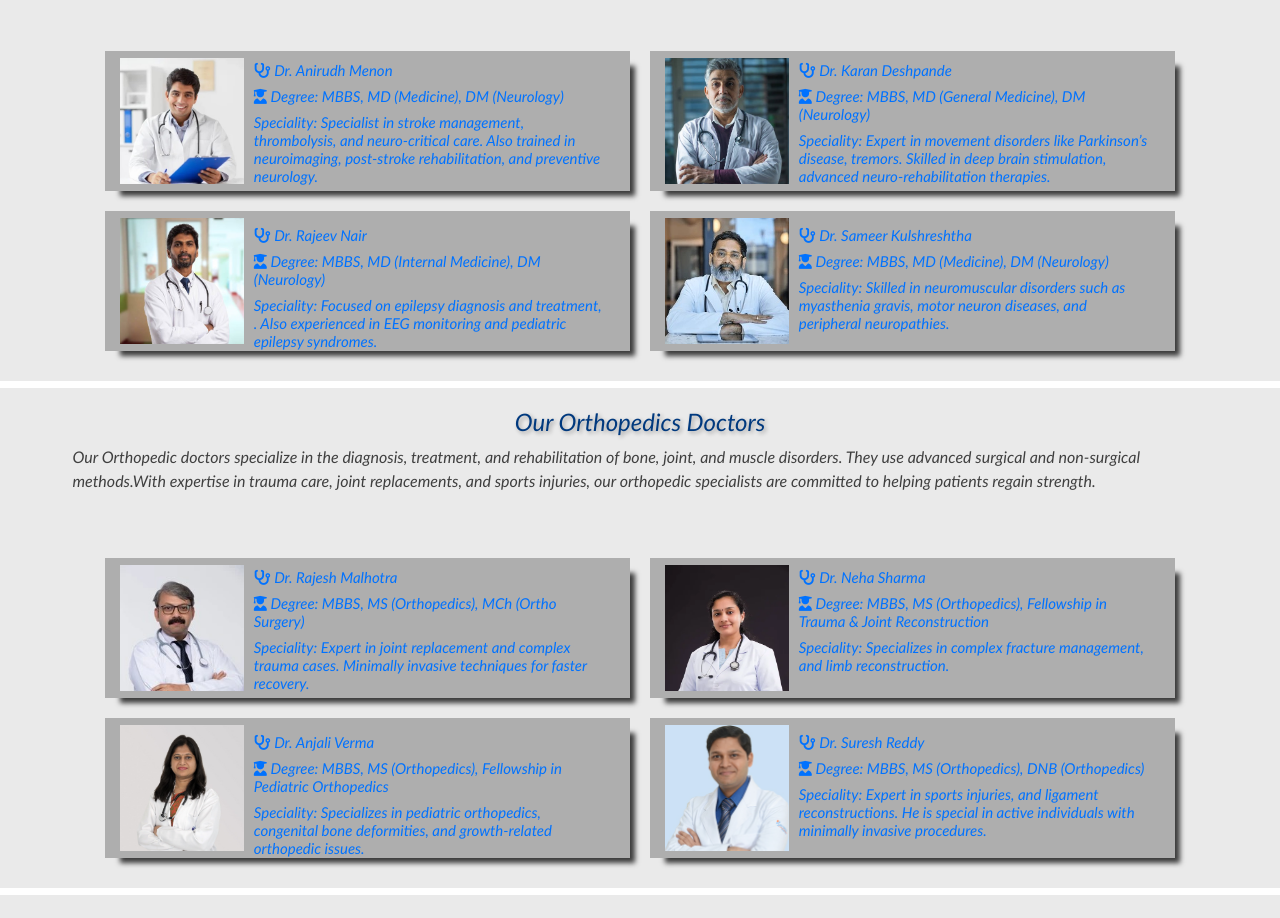
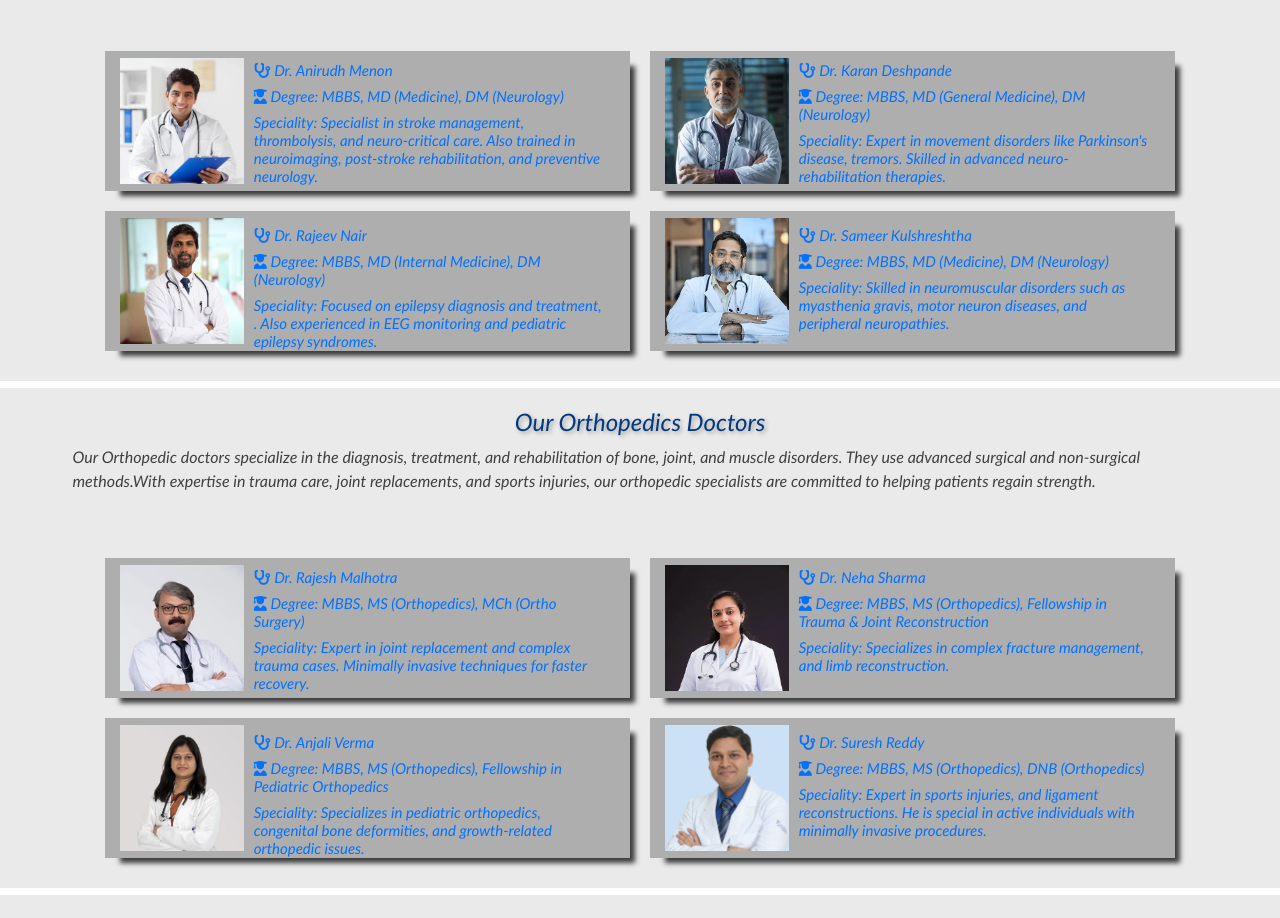
Before and after one commit to ZaidKhan111/F39_responsive_project, a plain HTML site: page doctors.html in a window 1280 px wide. Shown: the part 1760-2678 px from the top of the page. Drawn offline with nearby package versions, Linux system fonts and the light colour scheme.

Commit message:
minor update

```diff
--- a/doctors.html
+++ b/doctors.html
@@ -200,8 +200,8 @@
           <h4 class="styling-doct-info"><i class="fa-solid fa-stethoscope"></i> Dr. Karan Deshpande</h4>
           <h4 class="styling-doct-info"><i class="fa-solid fa-user-graduate"></i> Degree: MBBS, MD (General Medicine),
             DM (Neurology)</h4>
-          <h4 class="styling-doct-info">Speciality: Expert in movement disorders like Parkinson’s
-            disease, tremors. Skilled in deep brain stimulation, advanced neuro-rehabilitation therapies.
+          <h4 class="styling-doct-info">Speciality: Expert in movement disorders like Parkinson's
+            disease, tremors. Skilled in advanced neuro-rehabilitation therapies.
           </h4>
         </div>
       </div>
```
